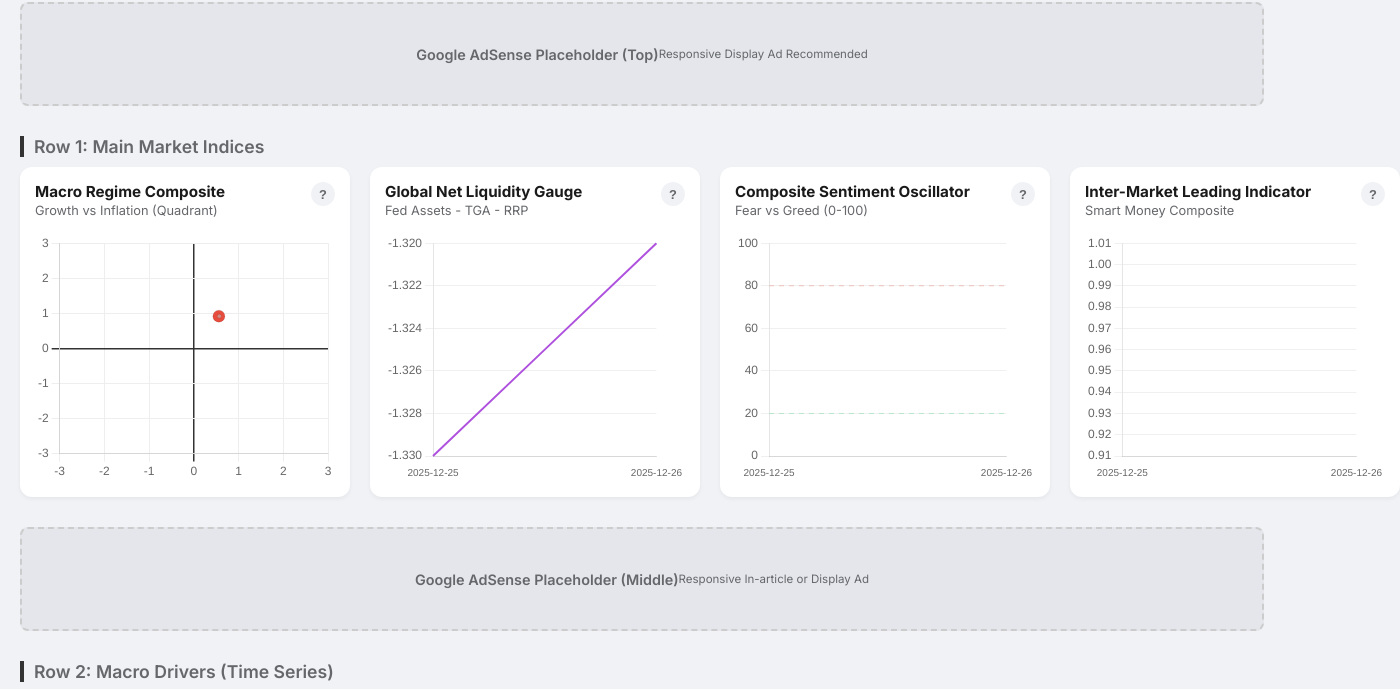
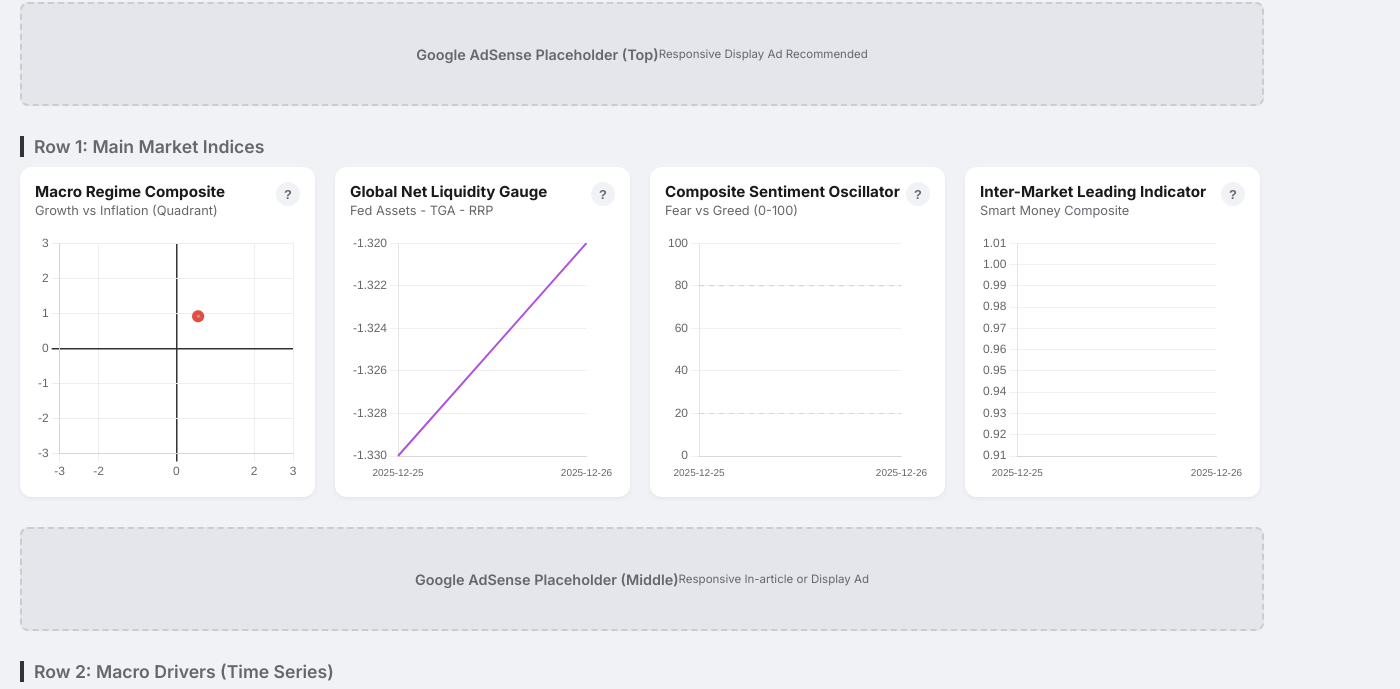
Before and after one commit to investment-decision/investment-decision.github.io, a plain HTML site: page index.html in a window 1280 px wide. Shown: the part 67-756 px from the top of the page, 1400 px wide, since content can reach past the window. Drawn offline with nearby package versions, Linux system fonts and the light colour scheme.

Commit message:
fixed card responsiveness issue

```diff
--- a/index.html
+++ b/index.html
@@ -93,6 +93,8 @@
             display: flex;
             flex-direction: column;
             min-height: 300px;
+            /* FIX: min-width: 0 is crucial for Grid items to allow shrinking */
+            min-width: 0;
         }
 
         .card-header {
@@ -139,6 +141,9 @@
             flex-grow: 1;
             position: relative;
             min-height: 200px;
+            /* FIX: Ensure container fills width and hides overflow to trigger Chart.js resize */
+            width: 100%;
+            overflow: hidden;
         }
 
         /* No Data Placeholder */
```
